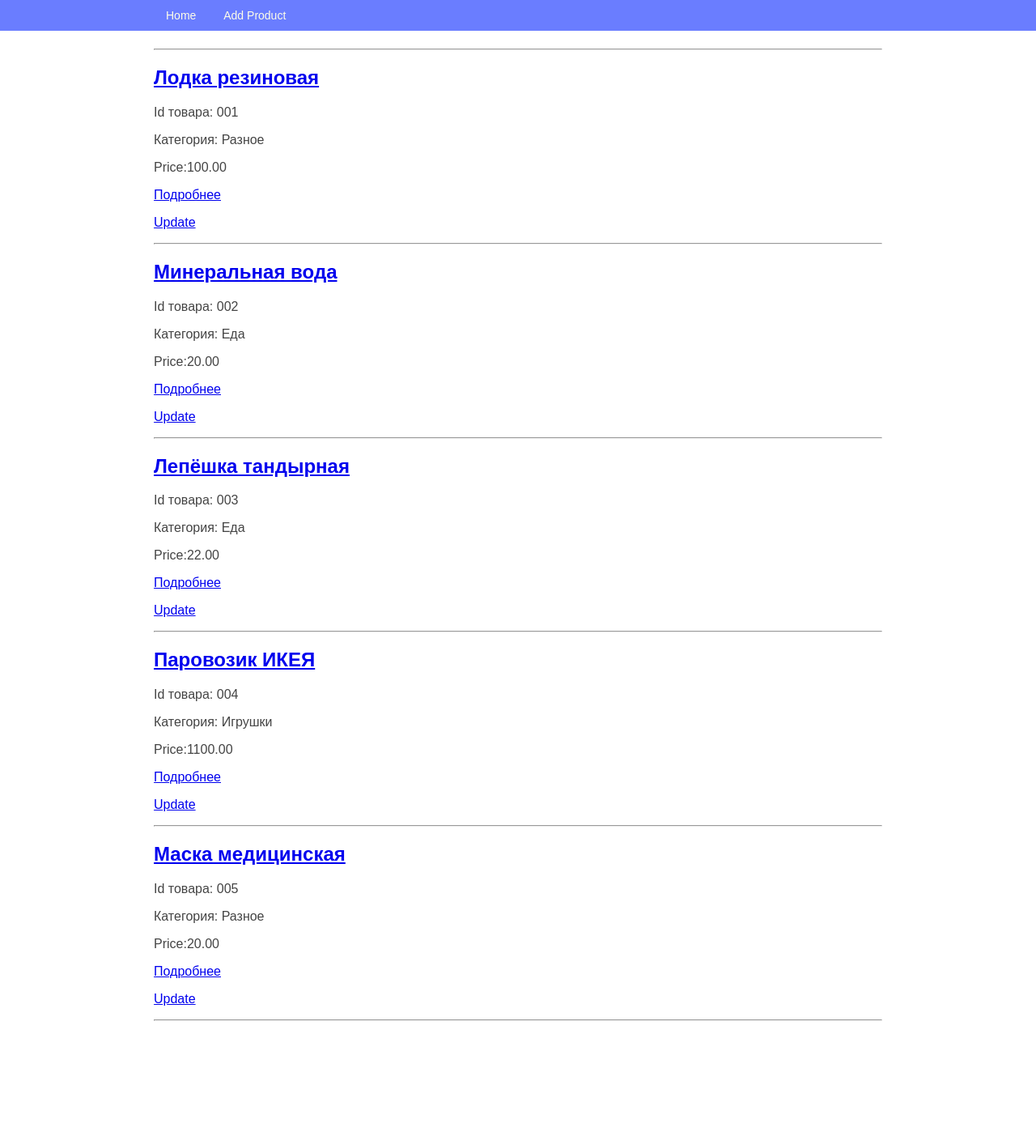
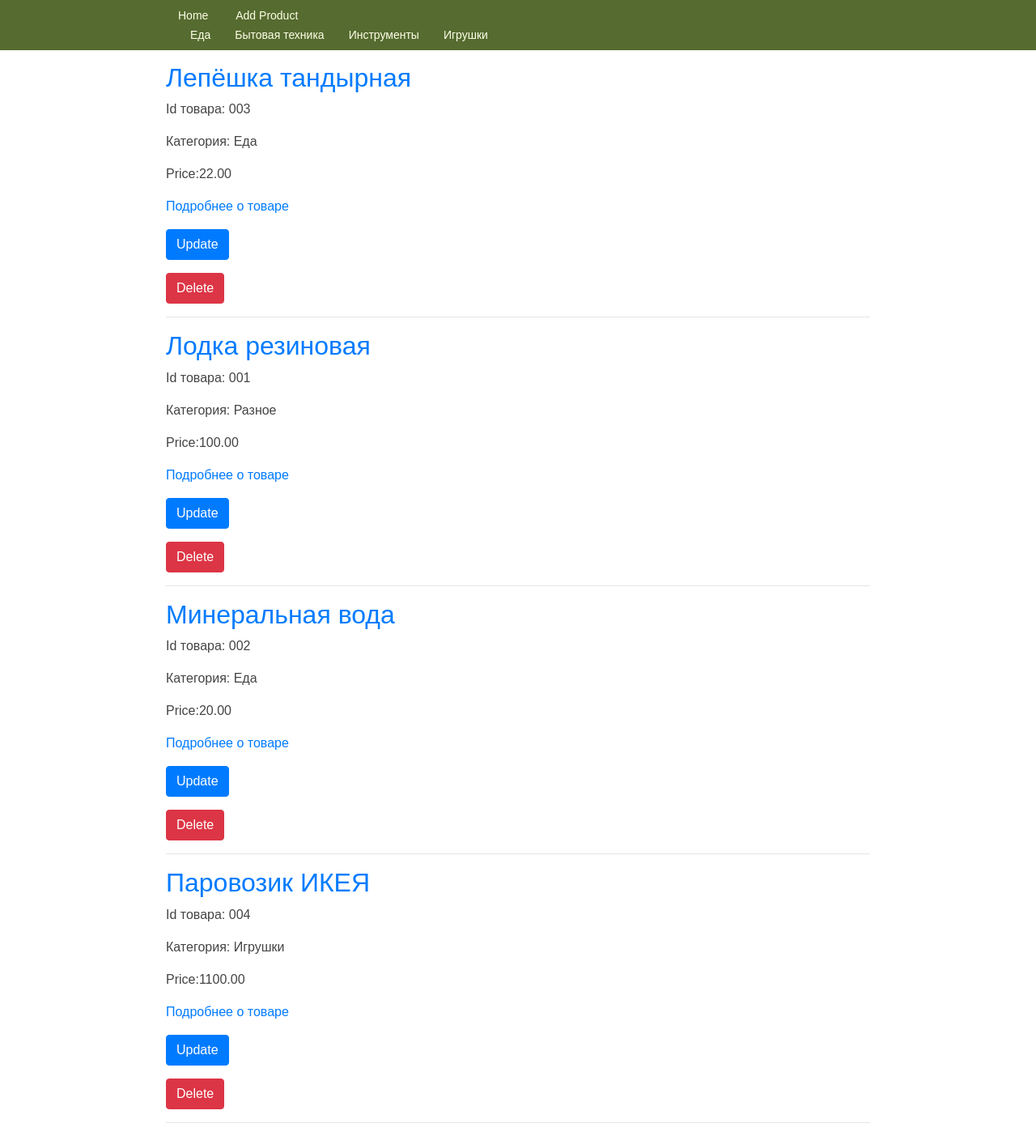
Before and after one commit to aizh-pro/shop, a Django app: page / in a window 1280 px wide. Shown: the whole page at 81% size. Before the commit the page ends 1261 px from the top, so only its background shows below. Run offline with Django 3.2, Linux system fonts and the light colour scheme; data comes from the database, SQL or seed files in the repository; some libraries are stand-ins or nearby versions.

Commit message:
Добавление стилей, фильтра

```diff
--- a/source/webapp/forms.py
+++ b/source/webapp/forms.py
@@ -9,6 +9,6 @@ class ProductForm(forms.Form):
                            widget=forms.Textarea)
     category = forms.ChoiceField(choices=CATEGORY_CHOICES, required=True, label='Категория',
                                initial=DEFAULT_CATEGORY)
-    amount = forms.IntegerField(required=False, label='Остаток',validators=(MinValueValidator(0),))
+    amount = forms.IntegerField(required=True, label='Остаток',validators=(MinValueValidator(0),))
     price = forms.DecimalField(required=True,max_digits=7, label='Цена', decimal_places=2,
                                 validators=(MinValueValidator(0),))
--- a/source/webapp/models.py
+++ b/source/webapp/models.py
@@ -26,3 +26,4 @@ class Product(models.Model):
     class Meta:
         verbose_name = 'Товар'
         verbose_name_plural = 'Товары'
+        ordering = ['name']
--- a/source/webapp/static/css/style.css
+++ b/source/webapp/static/css/style.css
@@ -14,7 +14,7 @@ body {
 
 .navbar {
     display: block;
-    background: #6a7dff;
+    background: darkolivegreen;
     position: fixed;
     top: 0;
     right: 0;
--- a/source/webapp/templates/base.html
+++ b/source/webapp/templates/base.html
@@ -6,6 +6,8 @@
     <meta name="viewport"
           content="width=device-width, user-scalable=no, initial-scale=1.0, maximum-scale=1.0, minimum-scale=1.0">
     <meta http-equiv="X-UA-Compatible" content="ie=edge">
+<link rel="stylesheet" href="https://stackpath.bootstrapcdn.com/bootstrap/4.5.0/css/bootstrap.min.css"
+            integrity="sha384-9aIt2nRpC12Uk9gS9baDl411NQApFmC26EwAOH8WgZl5MYYxFfc+NcPb1dKGj7Sk" crossorigin="anonymous">
     <title>{% block title %}My Shop{% endblock %}</title>
     <link rel="stylesheet" href="{% static 'css/style.css' %}">
     {% block styles %}{% endblock %}
@@ -23,5 +25,8 @@
 <div class="container">
     {% block content %}{% endblock %}
 </div>
+<script src="https://code.jquery.com/jquery-3.5.1.min.js" integrity="sha256-9/aliU8dGd2tb6OSsuzixeV4y/faTqgFtohetphbbj0=" crossorigin="anonymous"></script>
+    <script src="https://stackpath.bootstrapcdn.com/bootstrap/4.5.0/js/bootstrap.bundle.min.js"
+            integrity="sha384-1CmrxMRARb6aLqgBO7yyAxTOQE2AKb9GfXnEo760AUcUmFx3ibVJJAzGytlQcNXd" crossorigin="anonymous"></script>
 </body>
 </html>
--- a/source/webapp/templates/index.html
+++ b/source/webapp/templates/index.html
@@ -1,7 +1,22 @@
 {% extends 'base.html' %}
 
 {% block menu %}
-
+    <div class="container inline-block">
+<ul class="nav justify-content-end">
+  <li class="nav-item">
+    <a class="nav-link active" href="#">Еда</a>
+  </li>
+  <li class="nav-item">
+    <a class="nav-link" href="#">Бытовая техника</a>
+  </li>
+  <li class="nav-item">
+    <a class="nav-link" href="#">Инструменты</a>
+  </li>
+  <li class="nav-item">
+      <a class="nav-link" href="#">Игрушки</a>
+  </li>
+</ul>
+    </div>
 {% endblock %}
 {% block content %}
    <hr/>
@@ -11,8 +26,9 @@
        <p>Id товара: 00{{ product.pk }}</p>
         <p>Категория: {{ product.get_category_display }}</p>
     <p> Price:{{ product.price}}</p>
-    <p><a href="{% url 'product_view' product.pk %}">Подробнее</a></p>
-    <p><a href="{% url 'product_update' product.pk %}">Update</a></p>
+    <p><a href="{% url 'product_view' product.pk %}">Подробнее о товаре</a></p>
+    <p><a href="{% url 'product_update' product.pk %}" class="btn btn-primary">Update</a></p>
+    <p><a href="{% url 'product_delete' product.pk %}" class="btn btn-danger">Delete</a></p>
 </form>
        <hr/>
    {% endfor %}
--- a/source/webapp/views.py
+++ b/source/webapp/views.py
@@ -6,7 +6,7 @@ from webapp.models import Product
 
 
 def index_view(request):
-    data = Product.objects.all()
+    data = Product.objects.filter(amount__gt=0)
     return render(request, 'index.html', context={
         'products': data
     })
```
Also changed, not shown: source/webapp/templates/product_delete.html (+7 -5 lines).
